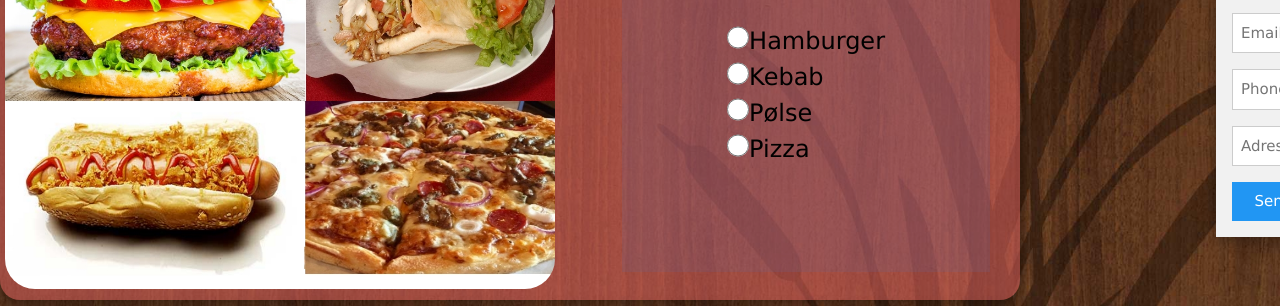
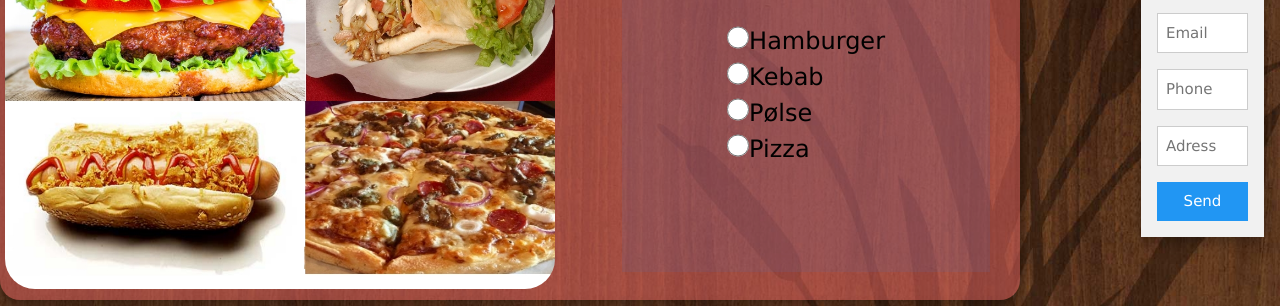
Before and after one commit to Xprice5804/Webside, a plain HTML site: page Min_matbutikk.html in a window 1280 px wide. Shown: the part 216-522 px from the top of the page. Drawn offline with Linux system fonts and the light colour scheme.

Commit message:
75em fixed

```diff
--- a/css/master.css
+++ b/css/master.css
@@ -24,7 +24,7 @@ body {
 }
 
 div.fixed {
-    margin-left: 80em;
+    margin-left: 75em;
     position: fixed;
     top:40px;
 }
```
